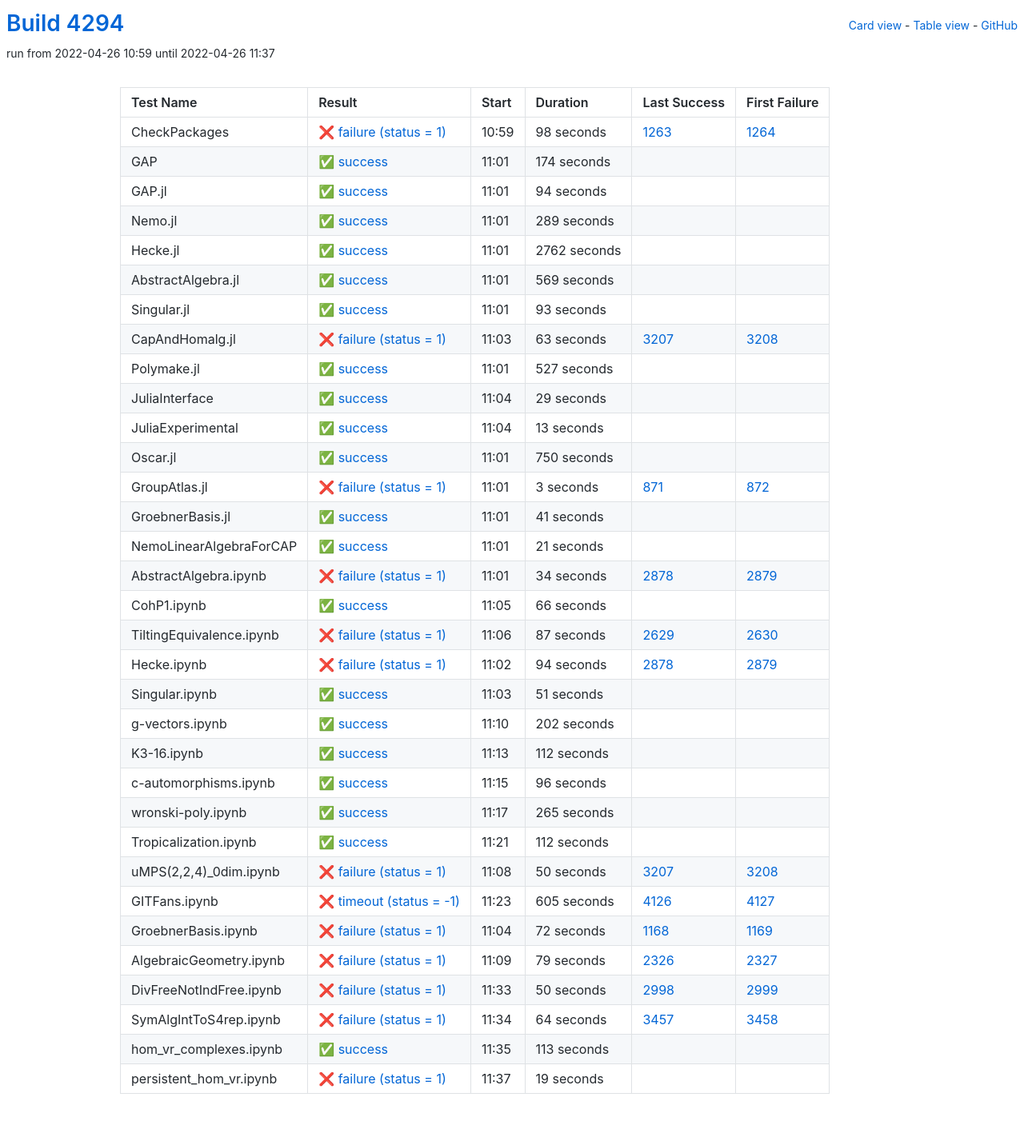
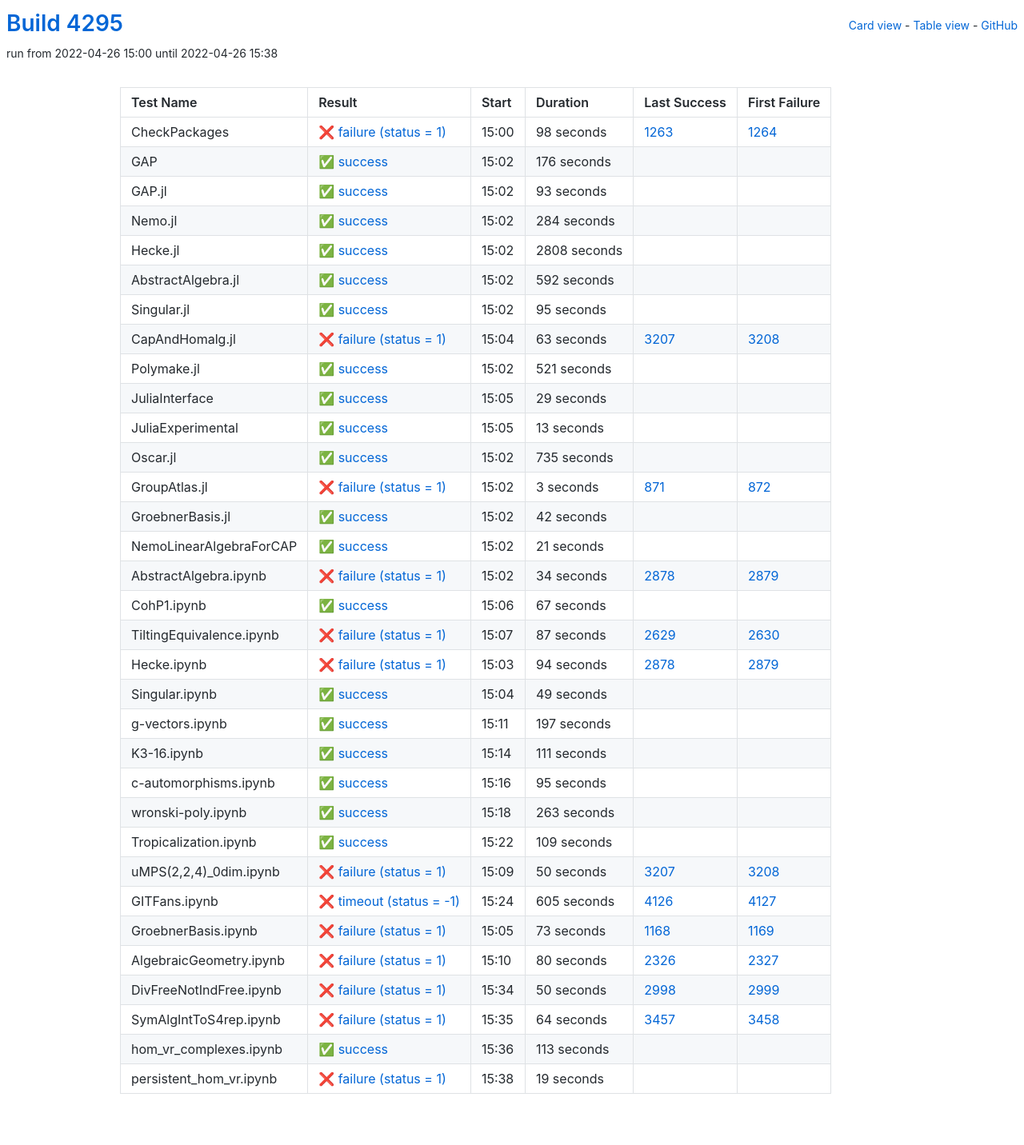
Before and after one commit to oscar-system/oscar-ci-status-stable, a Jekyll site: the page built from table.html, in a window 1280 px wide. Shown: the whole page at 80% size. Built offline with Jekyll 4.4.1, drawn with Linux system fonts in a browser that asks for light colours.

Commit message:
Build #4295

```diff
--- a/_data/ci.yml
+++ b/_data/ci.yml
@@ -1,6 +1,6 @@
 ---
-build: 4294
-build_url: https://oscarci.mathematik.uni-kl.de/job/oscar-stable/4294/
+build: 4295
+build_url: https://oscarci.mathematik.uni-kl.de/job/oscar-stable/4295/
 job: oscar-stable
 organization: oscar-system
 repo: oscar-ci-status-stable
@@ -8,8 +8,8 @@ repourl: https://github.com/oscar-system/oscar-ci-status-stable
 tests:
 - name: CheckPackages
   id: checkpackages
-  log: https://oscarci.mathematik.uni-kl.de/job/oscar-stable/4294/artifact/logs/build-4294/CheckPackages.log
-  start: 2022-04-26 10:59
+  log: https://oscarci.mathematik.uni-kl.de/job/oscar-stable/4295/artifact/logs/build-4295/CheckPackages.log
+  start: 2022-04-26 15:00
   success: false
   exitcode: 1
   status: failure
@@ -20,68 +20,20 @@ tests:
   first_failure_url: https://oscarci.mathematik.uni-kl.de/job/oscar-stable/1264/
 - name: GAP
   id: gap
-  log: https://oscarci.mathematik.uni-kl.de/job/oscar-stable/4294/artifact/logs/build-4294/GAP.log
-  start: 2022-04-26 11:01
+  log: https://oscarci.mathematik.uni-kl.de/job/oscar-stable/4295/artifact/logs/build-4295/GAP.log
+  start: 2022-04-26 15:02
   success: true
   exitcode: 0
   status: success
-  duration: 174
+  duration: 176
   last_success: false
   last_success_url:
   first_failure: false
   first_failure_url:
 - name: GAP.jl
   id: gap-jl
-  log: https://oscarci.mathematik.uni-kl.de/job/oscar-stable/4294/artifact/logs/build-4294/GAP.jl.log
-  start: 2022-04-26 11:01
-  success: true
-  exitcode: 0
-  status: success
-  duration: 94
-  last_success: false
-  last_success_url:
-  first_failure: false
-  first_failure_url:
-- name: Nemo.jl
-  id: nemo-jl
-  log: https://oscarci.mathematik.uni-kl.de/job/oscar-stable/4294/artifact/logs/build-4294/Nemo.jl.log
-  start: 2022-04-26 11:01
-  success: true
-  exitcode: 0
-  status: success
-  duration: 289
-  last_success: false
-  last_success_url:
-  first_failure: false
-  first_failure_url:
-- name: Hecke.jl
-  id: hecke-jl
-  log: https://oscarci.mathematik.uni-kl.de/job/oscar-stable/4294/artifact/logs/build-4294/Hecke.jl.log
-  start: 2022-04-26 11:01
-  success: true
-  exitcode: 0
-  status: success
-  duration: 2762
-  last_success: false
-  last_success_url:
-  first_failure: false
-  first_failure_url:
-- name: AbstractAlgebra.jl
-  id: abstractalgebra-jl
-  log: https://oscarci.mathematik.uni-kl.de/job/oscar-stable/4294/artifact/logs/build-4294/AbstractAlgebra.jl.log
-  start: 2022-04-26 11:01
-  success: true
-  exitcode: 0
-  status: success
-  duration: 569
-  last_success: false
-  last_success_url:
-  first_failure: false
-  first_failure_url:
-- name: Singular.jl
-  id: singular-jl
-  log: https://oscarci.mathematik.uni-kl.de/job/oscar-stable/4294/artifact/logs/build-4294/Singular.jl.log
-  start: 2022-04-26 11:01
+  log: https://oscarci.mathematik.uni-kl.de/job/oscar-stable/4295/artifact/logs/build-4295/GAP.jl.log
+  start: 2022-04-26 15:02
   success: true
   exitcode: 0
   status: success
@@ -90,10 +42,58 @@ tests:
   last_success_url:
   first_failure: false
   first_failure_url:
+- name: Nemo.jl
+  id: nemo-jl
+  log: https://oscarci.mathematik.uni-kl.de/job/oscar-stable/4295/artifact/logs/build-4295/Nemo.jl.log
+  start: 2022-04-26 15:02
+  success: true
+  exitcode: 0
+  status: success
+  duration: 284
+  last_success: false
+  last_success_url:
+  first_failure: false
+  first_failure_url:
+- name: Hecke.jl
+  id: hecke-jl
+  log: https://oscarci.mathematik.uni-kl.de/job/oscar-stable/4295/artifact/logs/build-4295/Hecke.jl.log
+  start: 2022-04-26 15:02
+  success: true
+  exitcode: 0
+  status: success
+  duration: 2808
+  last_success: false
+  last_success_url:
+  first_failure: false
+  first_failure_url:
+- name: AbstractAlgebra.jl
+  id: abstractalgebra-jl
+  log: https://oscarci.mathematik.uni-kl.de/job/oscar-stable/4295/artifact/logs/build-4295/AbstractAlgebra.jl.log
+  start: 2022-04-26 15:02
+  success: true
+  exitcode: 0
+  status: success
+  duration: 592
+  last_success: false
+  last_success_url:
+  first_failure: false
+  first_failure_url:
+- name: Singular.jl
+  id: singular-jl
+  log: https://oscarci.mathematik.uni-kl.de/job/oscar-stable/4295/artifact/logs/build-4295/Singular.jl.log
+  start: 2022-04-26 15:02
+  success: true
+  exitcode: 0
+  status: success
+  duration: 95
+  last_success: false
+  last_success_url:
+  first_failure: false
+  first_failure_url:
 - name: CapAndHomalg.jl
   id: capandhomalg-jl
-  log: https://oscarci.mathematik.uni-kl.de/job/oscar-stable/4294/artifact/logs/build-4294/CapAndHomalg.jl.log
-  start: 2022-04-26 11:03
+  log: https://oscarci.mathematik.uni-kl.de/job/oscar-stable/4295/artifact/logs/build-4295/CapAndHomalg.jl.log
+  start: 2022-04-26 15:04
   success: false
   exitcode: 1
   status: failure
@@ -104,20 +104,20 @@ tests:
   first_failure_url: https://oscarci.mathematik.uni-kl.de/job/oscar-stable/3208/
 - name: Polymake.jl
   id: polymake-jl
-  log: https://oscarci.mathematik.uni-kl.de/job/oscar-stable/4294/artifact/logs/build-4294/Polymake.jl.log
-  start: 2022-04-26 11:01
+  log: https://oscarci.mathematik.uni-kl.de/job/oscar-stable/4295/artifact/logs/build-4295/Polymake.jl.log
+  start: 2022-04-26 15:02
   success: true
   exitcode: 0
   status: success
-  duration: 527
+  duration: 521
   last_success: false
   last_success_url:
   first_failure: false
   first_failure_url:
 - name: JuliaInterface
   id: juliainterface
-  log: https://oscarci.mathematik.uni-kl.de/job/oscar-stable/4294/artifact/logs/build-4294/JuliaInterface.log
-  start: 2022-04-26 11:04
+  log: https://oscarci.mathematik.uni-kl.de/job/oscar-stable/4295/artifact/logs/build-4295/JuliaInterface.log
+  start: 2022-04-26 15:05
   success: true
   exitcode: 0
   status: success
@@ -128,8 +128,8 @@ tests:
   first_failure_url:
 - name: JuliaExperimental
   id: juliaexperimental
-  log: https://oscarci.mathematik.uni-kl.de/job/oscar-stable/4294/artifact/logs/build-4294/JuliaExperimental.log
-  start: 2022-04-26 11:04
+  log: https://oscarci.mathematik.uni-kl.de/job/oscar-stable/4295/artifact/logs/build-4295/JuliaExperimental.log
+  start: 2022-04-26 15:05
   success: true
   exitcode: 0
   status: success
@@ -140,20 +140,20 @@ tests:
   first_failure_url:
 - name: Oscar.jl
   id: oscar-jl
-  log: https://oscarci.mathematik.uni-kl.de/job/oscar-stable/4294/artifact/logs/build-4294/Oscar.jl.log
-  start: 2022-04-26 11:01
+  log: https://oscarci.mathematik.uni-kl.de/job/oscar-stable/4295/artifact/logs/build-4295/Oscar.jl.log
+  start: 2022-04-26 15:02
   success: true
   exitcode: 0
   status: success
-  duration: 750
+  duration: 735
   last_success: false
   last_success_url:
   first_failure: false
   first_failure_url:
 - name: GroupAtlas.jl
   id: groupatlas-jl
-  log: https://oscarci.mathematik.uni-kl.de/job/oscar-stable/4294/artifact/logs/build-4294/GroupAtlas.jl.log
-  start: 2022-04-26 11:01
+  log: https://oscarci.mathematik.uni-kl.de/job/oscar-stable/4295/artifact/logs/build-4295/GroupAtlas.jl.log
+  start: 2022-04-26 15:02
   success: false
   exitcode: 1
   status: failure
@@ -164,20 +164,20 @@ tests:
   first_failure_url: https://oscarci.mathematik.uni-kl.de/job/oscar-stable/872/
 - name: GroebnerBasis.jl
   id: groebnerbasis-jl
-  log: https://oscarci.mathematik.uni-kl.de/job/oscar-stable/4294/artifact/logs/build-4294/GroebnerBasis.jl.log
-  start: 2022-04-26 11:01
+  log: https://oscarci.mathematik.uni-kl.de/job/oscar-stable/4295/artifact/logs/build-4295/GroebnerBasis.jl.log
+  start: 2022-04-26 15:02
   success: true
   exitcode: 0
   status: success
-  duration: 41
+  duration: 42
   last_success: false
   last_success_url:
   first_failure: false
   first_failure_url:
 - name: NemoLinearAlgebraForCAP
   id: nemolinearalgebraforcap
-  log: https://oscarci.mathematik.uni-kl.de/job/oscar-stable/4294/artifact/logs/build-4294/NemoLinearAlgebraForCAP.log
-  start: 2022-04-26 11:01
+  log: https://oscarci.mathematik.uni-kl.de/job/oscar-stable/4295/artifact/logs/build-4295/NemoLinearAlgebraForCAP.log
+  start: 2022-04-26 15:02
   success: true
   exitcode: 0
   status: success
@@ -188,8 +188,8 @@ tests:
   first_failure_url:
 - name: AbstractAlgebra.ipynb
   id: abstractalgebra-ipynb
-  log: https://oscarci.mathematik.uni-kl.de/job/oscar-stable/4294/artifact/logs/build-4294/AbstractAlgebra.ipynb.log
-  start: 2022-04-26 11:01
+  log: https://oscarci.mathematik.uni-kl.de/job/oscar-stable/4295/artifact/logs/build-4295/AbstractAlgebra.ipynb.log
+  start: 2022-04-26 15:02
   success: false
   exitcode: 1
   status: failure
@@ -200,20 +200,20 @@ tests:
   first_failure_url: https://oscarci.mathematik.uni-kl.de/job/oscar-stable/2879/
 - name: CohP1.ipynb
   id: cohp1-ipynb
-  log: https://oscarci.mathematik.uni-kl.de/job/oscar-stable/4294/artifact/logs/build-4294/CohP1.ipynb.log
-  start: 2022-04-26 11:05
+  log: https://oscarci.mathematik.uni-kl.de/job/oscar-stable/4295/artifact/logs/build-4295/CohP1.ipynb.log
+  start: 2022-04-26 15:06
   success: true
   exitcode: 0
   status: success
-  duration: 66
+  duration: 67
   last_success: false
   last_success_url:
   first_failure: false
   first_failure_url:
 - name: TiltingEquivalence.ipynb
   id: tiltingequivalence-ipynb
-  log: https://oscarci.mathematik.uni-kl.de/job/oscar-stable/4294/artifact/logs/build-4294/TiltingEquivalence.ipynb.log
-  start: 2022-04-26 11:06
+  log: https://oscarci.mathematik.uni-kl.de/job/oscar-stable/4295/artifact/logs/build-4295/TiltingEquivalence.ipynb.log
+  start: 2022-04-26 15:07
   success: false
   exitcode: 1
   status: failure
@@ -224,8 +224,8 @@ tests:
   first_failure_url: https://oscarci.mathematik.uni-kl.de/job/oscar-stable/2630/
 - name: Hecke.ipynb
   id: hecke-ipynb
-  log: https://oscarci.mathematik.uni-kl.de/job/oscar-stable/4294/artifact/logs/build-4294/Hecke.ipynb.log
-  start: 2022-04-26 11:02
+  log: https://oscarci.mathematik.uni-kl.de/job/oscar-stable/4295/artifact/logs/build-4295/Hecke.ipynb.log
+  start: 2022-04-26 15:03
   success: false
   exitcode: 1
   status: failure
@@ -236,80 +236,80 @@ tests:
   first_failure_url: https://oscarci.mathematik.uni-kl.de/job/oscar-stable/2879/
 - name: Singular.ipynb
   id: singular-ipynb
-  log: https://oscarci.mathematik.uni-kl.de/job/oscar-stable/4294/artifact/logs/build-4294/Singular.ipynb.log
-  start: 2022-04-26 11:03
+  log: https://oscarci.mathematik.uni-kl.de/job/oscar-stable/4295/artifact/logs/build-4295/Singular.ipynb.log
+  start: 2022-04-26 15:04
   success: true
   exitcode: 0
   status: success
-  duration: 51
+  duration: 49
   last_success: false
   last_success_url:
   first_failure: false
   first_failure_url:
 - name: g-vectors.ipynb
   id: g-vectors-ipynb
-  log: https://oscarci.mathematik.uni-kl.de/job/oscar-stable/4294/artifact/logs/build-4294/g-vectors.ipynb.log
-  start: 2022-04-26 11:10
+  log: https://oscarci.mathematik.uni-kl.de/job/oscar-stable/4295/artifact/logs/build-4295/g-vectors.ipynb.log
+  start: 2022-04-26 15:11
   success: true
   exitcode: 0
   status: success
-  duration: 202
+  duration: 197
   last_success: false
   last_success_url:
   first_failure: false
   first_failure_url:
 - name: K3-16.ipynb
   id: k3-16-ipynb
-  log: https://oscarci.mathematik.uni-kl.de/job/oscar-stable/4294/artifact/logs/build-4294/K3-16.ipynb.log
-  start: 2022-04-26 11:13
+  log: https://oscarci.mathematik.uni-kl.de/job/oscar-stable/4295/artifact/logs/build-4295/K3-16.ipynb.log
+  start: 2022-04-26 15:14
   success: true
   exitcode: 0
   status: success
-  duration: 112
+  duration: 111
   last_success: false
   last_success_url:
   first_failure: false
   first_failure_url:
 - name: c-automorphisms.ipynb
   id: c-automorphisms-ipynb
-  log: https://oscarci.mathematik.uni-kl.de/job/oscar-stable/4294/artifact/logs/build-4294/c-automorphisms.ipynb.log
-  start: 2022-04-26 11:15
+  log: https://oscarci.mathematik.uni-kl.de/job/oscar-stable/4295/artifact/logs/build-4295/c-automorphisms.ipynb.log
+  start: 2022-04-26 15:16
   success: true
   exitcode: 0
   status: success
-  duration: 96
+  duration: 95
   last_success: false
   last_success_url:
   first_failure: false
   first_failure_url:
 - name: wronski-poly.ipynb
   id: wronski-poly-ipynb
-  log: https://oscarci.mathematik.uni-kl.de/job/oscar-stable/4294/artifact/logs/build-4294/wronski-poly.ipynb.log
-  start: 2022-04-26 11:17
+  log: https://oscarci.mathematik.uni-kl.de/job/oscar-stable/4295/artifact/logs/build-4295/wronski-poly.ipynb.log
+  start: 2022-04-26 15:18
   success: true
   exitcode: 0
   status: success
-  duration: 265
+  duration: 263
   last_success: false
   last_success_url:
   first_failure: false
   first_failure_url:
 - name: Tropicalization.ipynb
   id: tropicalization-ipynb
-  log: https://oscarci.mathematik.uni-kl.de/job/oscar-stable/4294/artifact/logs/build-4294/Tropicalization.ipynb.log
-  start: 2022-04-26 11:21
+  log: https://oscarci.mathematik.uni-kl.de/job/oscar-stable/4295/artifact/logs/build-4295/Tropicalization.ipynb.log
+  start: 2022-04-26 15:22
   success: true
   exitcode: 0
   status: success
-  duration: 112
+  duration: 109
   last_success: false
   last_success_url:
   first_failure: false
   first_failure_url:
 - name: uMPS(2,2,4)_0dim.ipynb
   id: umps-2-2-4-0dim-ipynb
-  log: https://oscarci.mathematik.uni-kl.de/job/oscar-stable/4294/artifact/logs/build-4294/uMPS-2-2-4-_0dim.ipynb.log
-  start: 2022-04-26 11:08
+  log: https://oscarci.mathematik.uni-kl.de/job/oscar-stable/4295/artifact/logs/build-4295/uMPS-2-2-4-_0dim.ipynb.log
+  start: 2022-04-26 15:09
   success: false
   exitcode: 1
   status: failure
@@ -320,8 +320,8 @@ tests:
   first_failure_url: https://oscarci.mathematik.uni-kl.de/job/oscar-stable/3208/
 - name: GITFans.ipynb
   id: gitfans-ipynb
-  log: https://oscarci.mathematik.uni-kl.de/job/oscar-stable/4294/artifact/logs/build-4294/GITFans.ipynb.log
-  start: 2022-04-26 11:23
+  log: https://oscarci.mathematik.uni-kl.de/job/oscar-stable/4295/artifact/logs/build-4295/GITFans.ipynb.log
+  start: 2022-04-26 15:24
   success: false
   exitcode: -1
   status: timeout
@@ -332,32 +332,32 @@ tests:
   first_failure_url: https://oscarci.mathematik.uni-kl.de/job/oscar-stable/4127/
 - name: GroebnerBasis.ipynb
   id: groebnerbasis-ipynb
-  log: https://oscarci.mathematik.uni-kl.de/job/oscar-stable/4294/artifact/logs/build-4294/GroebnerBasis.ipynb.log
-  start: 2022-04-26 11:04
+  log: https://oscarci.mathematik.uni-kl.de/job/oscar-stable/4295/artifact/logs/build-4295/GroebnerBasis.ipynb.log
+  start: 2022-04-26 15:05
   success: false
   exitcode: 1
   status: failure
-  duration: 72
+  duration: 73
   last_success: 1168
   last_success_url: https://oscarci.mathematik.uni-kl.de/job/oscar-stable/1168/
   first_failure: 1169
   first_failure_url: https://oscarci.mathematik.uni-kl.de/job/oscar-stable/1169/
 - name: AlgebraicGeometry.ipynb
   id: algebraicgeometry-ipynb
-  log: https://oscarci.mathematik.uni-kl.de/job/oscar-stable/4294/artifact/logs/build-4294/AlgebraicGeometry.ipynb.log
-  start: 2022-04-26 11:09
+  log: https://oscarci.mathematik.uni-kl.de/job/oscar-stable/4295/artifact/logs/build-4295/AlgebraicGeometry.ipynb.log
+  start: 2022-04-26 15:10
   success: false
   exitcode: 1
   status: failure
-  duration: 79
+  duration: 80
   last_success: 2326
   last_success_url: https://oscarci.mathematik.uni-kl.de/job/oscar-stable/2326/
   first_failure: 2327
   first_failure_url: https://oscarci.mathematik.uni-kl.de/job/oscar-stable/2327/
 - name: DivFreeNotIndFree.ipynb
   id: divfreenotindfree-ipynb
-  log: https://oscarci.mathematik.uni-kl.de/job/oscar-stable/4294/artifact/logs/build-4294/DivFreeNotIndFree.ipynb.log
-  start: 2022-04-26 11:33
+  log: https://oscarci.mathematik.uni-kl.de/job/oscar-stable/4295/artifact/logs/build-4295/DivFreeNotIndFree.ipynb.log
+  start: 2022-04-26 15:34
   success: false
   exitcode: 1
   status: failure
@@ -368,8 +368,8 @@ tests:
   first_failure_url: https://oscarci.mathematik.uni-kl.de/job/oscar-stable/2999/
 - name: SymAlgIntToS4rep.ipynb
   id: symalginttos4rep-ipynb
-  log: https://oscarci.mathematik.uni-kl.de/job/oscar-stable/4294/artifact/logs/build-4294/SymAlgIntToS4rep.ipynb.log
-  start: 2022-04-26 11:34
+  log: https://oscarci.mathematik.uni-kl.de/job/oscar-stable/4295/artifact/logs/build-4295/SymAlgIntToS4rep.ipynb.log
+  start: 2022-04-26 15:35
   success: false
   exitcode: 1
   status: failure
@@ -380,8 +380,8 @@ tests:
   first_failure_url: https://oscarci.mathematik.uni-kl.de/job/oscar-stable/3458/
 - name: hom_vr_complexes.ipynb
   id: hom-vr-complexes-ipynb
-  log: https://oscarci.mathematik.uni-kl.de/job/oscar-stable/4294/artifact/logs/build-4294/hom_vr_complexes.ipynb.log
-  start: 2022-04-26 11:35
+  log: https://oscarci.mathematik.uni-kl.de/job/oscar-stable/4295/artifact/logs/build-4295/hom_vr_complexes.ipynb.log
+  start: 2022-04-26 15:36
   success: true
   exitcode: 0
   status: success
@@ -392,8 +392,8 @@ tests:
   first_failure_url:
 - name: persistent_hom_vr.ipynb
   id: persistent-hom-vr-ipynb
-  log: https://oscarci.mathematik.uni-kl.de/job/oscar-stable/4294/artifact/logs/build-4294/persistent_hom_vr.ipynb.log
-  start: 2022-04-26 11:37
+  log: https://oscarci.mathematik.uni-kl.de/job/oscar-stable/4295/artifact/logs/build-4295/persistent_hom_vr.ipynb.log
+  start: 2022-04-26 15:38
   success: false
   exitcode: 1
   status: failure
```
Also changed, not shown: README.md.
